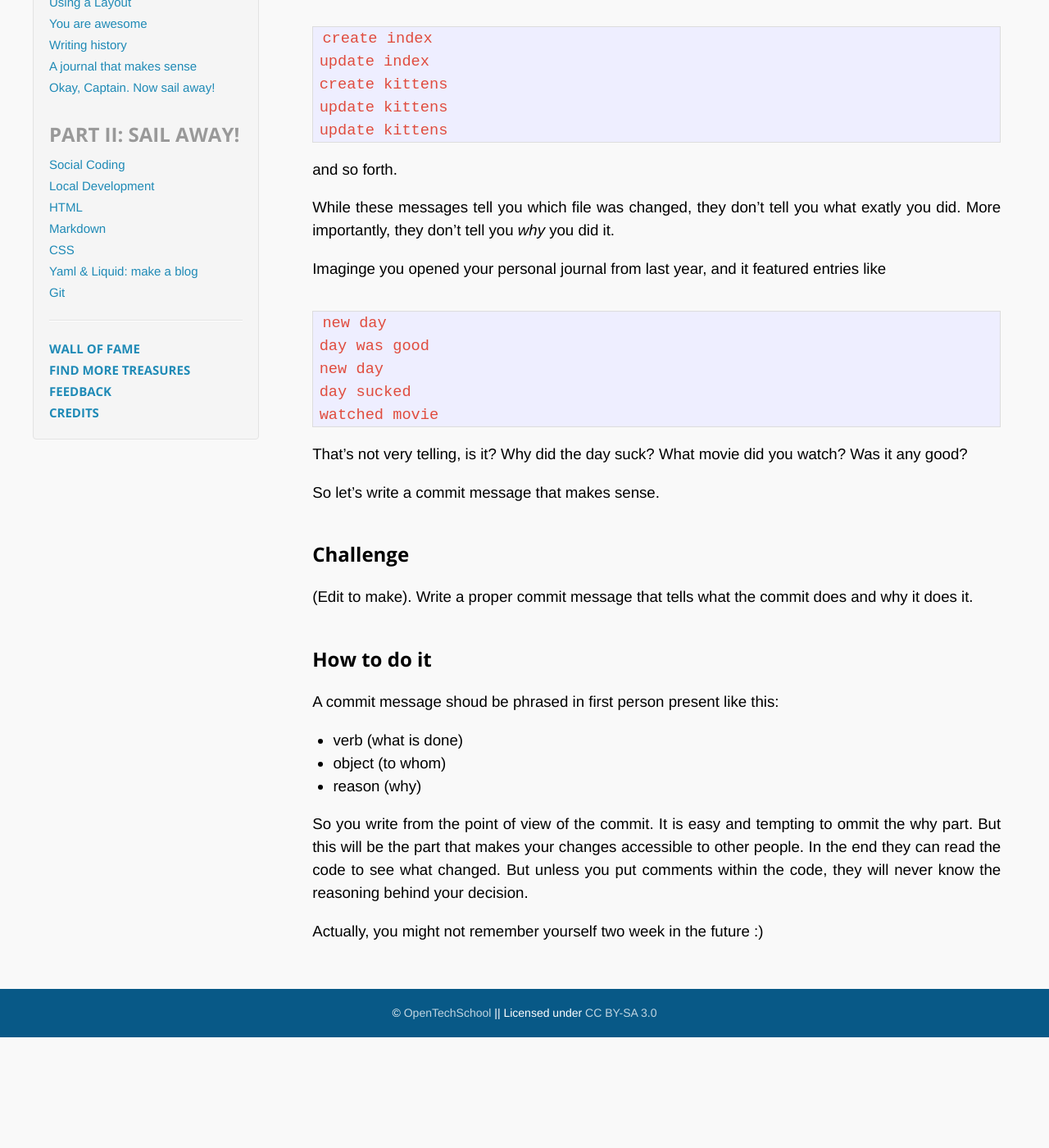
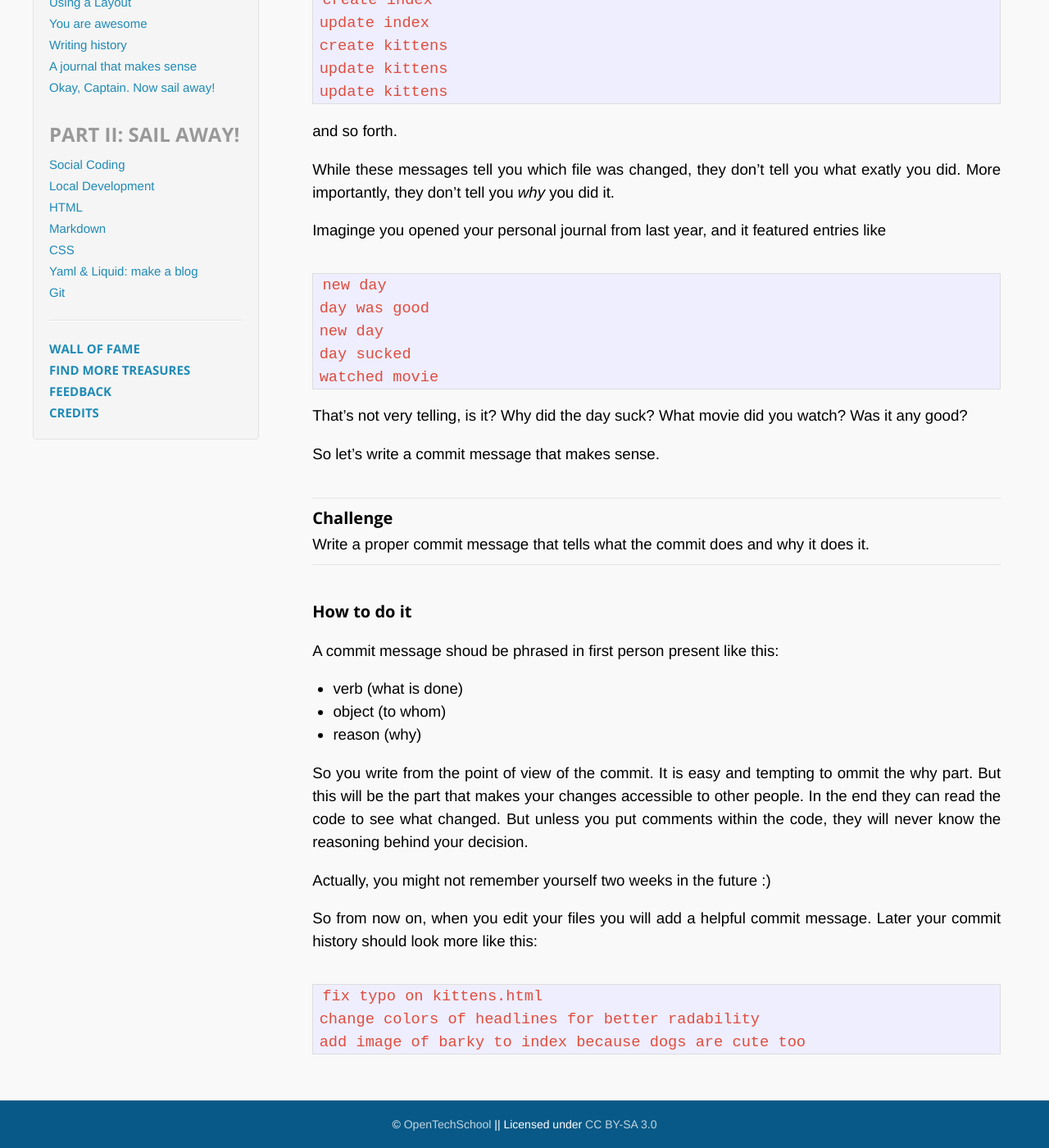
Before and after one commit to afknapping/github-from-scratch, a Jekyll site: the page built from _posts/2013-04-01-a-journal-that-makes-sense.md, in a window 1280 px wide and 1400 px high, scrolled down 498 px. Shown: the whole window at 82% size. Built offline with Jekyll 4.4.1, drawn with Linux system fonts in a browser that asks for light colours; Markdown is read by kramdown in place of the engine named in the settings; before the commit the page ends 1763 px from its top, so only the background shows below that.

Commit message:
extend post on commit messages

```diff
--- a/_posts/2013-04-01-a-journal-that-makes-sense.md
+++ b/_posts/2013-04-01-a-journal-that-makes-sense.md
@@ -32,11 +30,12 @@
 
 So let's write a commit message that makes sense.
 
-## Challenge
 
-(Edit to make). Write a proper commit message that tells what the commit does and why it does it.
+#### Challenge
+Write a proper commit message that tells what the commit does and why it does it.
 
-## How to do it
+
+#### How to do it
 
 A commit message shoud be phrased in first person present like this:
 
@@ -46,4 +45,11 @@
 
 So you write from the point of view of the commit. It is easy and tempting to ommit the why part. But this will be the part that makes your changes accessible to other people. In the end they can read the code to see what changed. But unless you put comments within the code, they will never know the reasoning behind your decision.
 
-Actually, you might not remember yourself two week in the future :)
+Actually, you might not remember yourself two weeks in the future :)
+
+So from now on, when you edit your files you will add a helpful commit message. Later your commit history should look more like this:
+
+
+    fix typo on kittens.html
+    change colors of headlines for better radability
+    add image of barky to index because dogs are cute too
```
Also changed, not shown: other parts of _posts/2013-04-01-a-journal-that-makes-sense.md (+0 -2 lines).
